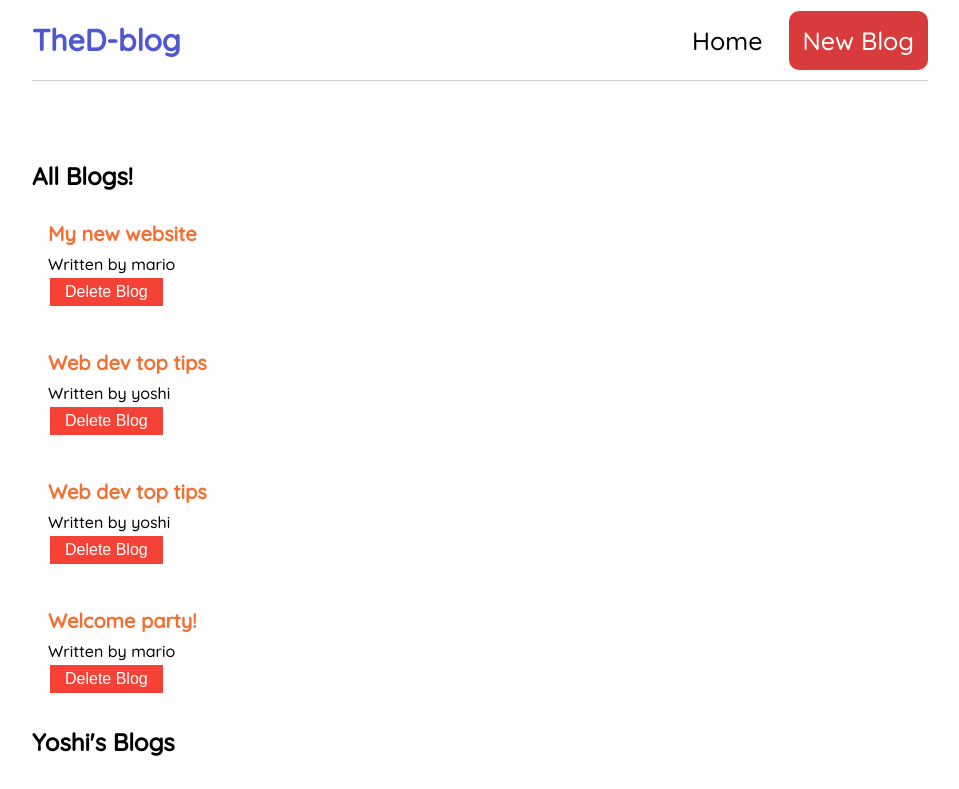
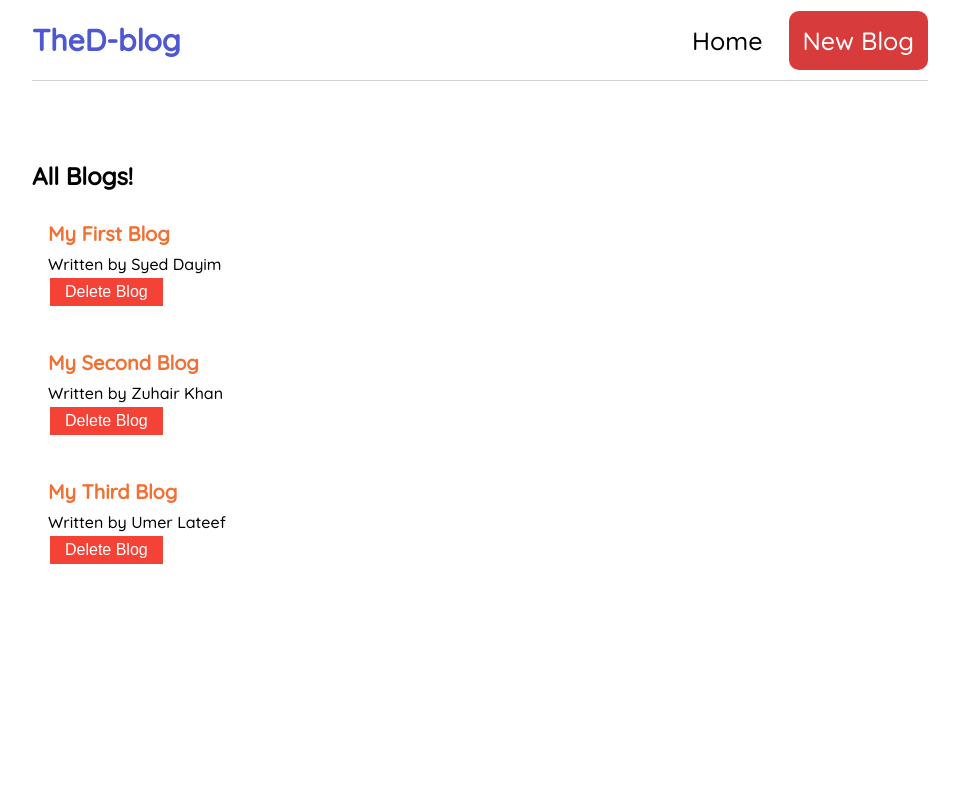
Before and after one commit to syedDayim/TheD-blog, a React (Create React App) app: page / in a window 1280 px wide. Shown: the top 789 px of the page, without its empty margins (160-1119 px from the left). Built offline with nearby package versions, Linux system fonts and the light colour scheme; data requests are answered from the project's data file.

Commit message:
Accessing Json using UseEffect

```diff
--- /dev/null
+++ b/data/db.json
@@ -0,0 +1,25 @@
+{
+    "blogs": [
+    {
+        "title": "My First Blog",
+        "body": "Contrary to popular belief, Lorem Ipsum is not simply random text. It has roots in a piece of classical Latin literature from 45 BC, making it over 2000 years old. Richard McClintock, a Latin professor at Hampden-Sydney College in Virginia, looked up one of the more obscure Latin words, consectetur, from a Lorem Ipsum passage, and going through the cites of the word in classical literature, discovered the undoubtable source. Lorem Ipsum comes from sections 1.10.32 and 1.10.33 of de Finibus Bonorum et Malorum (The Extremes of Good and Evil) by Cicero, written in 45 BC. This book is a treatise on the theory of ethics, very popular during the Renaissance. The first line of Lorem Ipsum, Lorem ipsum dolor sit amet.., comes from a line in section 1.10.32.The standard chunk of Lorem Ipsum used since the 1500s is reproduced below for those interested. Sections 1.10.32 and 1.10.33 from de Finibus Bonorum et Malorum by Cicero are also reproduced in their exact original form, accompanied by English versions from the 1914 translation by H. Rackham.",
+        "author": "Syed Dayim",
+        "id": 1
+
+    },
+    {
+        "title": "My Second Blog",
+        "body": "Contrary to popular belief, Lorem Ipsum is not simply random text. It has roots in a piece of classical Latin literature from 45 BC, making it over 2000 years old. Richard McClintock, a Latin professor at Hampden-Sydney College in Virginia, looked up one of the more obscure Latin words, consectetur, from a Lorem Ipsum passage, and going through the cites of the word in classical literature, discovered the undoubtable source. Lorem Ipsum comes from sections 1.10.32 and 1.10.33 of de Finibus Bonorum et Malorum (The Extremes of Good and Evil) by Cicero, written in 45 BC. This book is a treatise on the theory of ethics, very popular during the Renaissance. The first line of Lorem Ipsum, Lorem ipsum dolor sit amet.., comes from a line in section 1.10.32.The standard chunk of Lorem Ipsum used since the 1500s is reproduced below for those interested. Sections 1.10.32 and 1.10.33 from de Finibus Bonorum et Malorum by Cicero are also reproduced in their exact original form, accompanied by English versions from the 1914 translation by H. Rackham.",
+        "author": "Zuhair Khan",
+        "id": 2
+    },
+    {
+        "title": "My Third Blog",
+        "body": "Contrary to popular belief, Lorem Ipsum is not simply random text. It has roots in a piece of classical Latin literature from 45 BC, making it over 2000 years old. Richard McClintock, a Latin professor at Hampden-Sydney College in Virginia, looked up one of the more obscure Latin words, consectetur, from a Lorem Ipsum passage, and going through the cites of the word in classical literature, discovered the undoubtable source. Lorem Ipsum comes from sections 1.10.32 and 1.10.33 of de Finibus Bonorum et Malorum (The Extremes of Good and Evil) by Cicero, written in 45 BC. This book is a treatise on the theory of ethics, very popular during the Renaissance. The first line of Lorem Ipsum, Lorem ipsum dolor sit amet.., comes from a line in section 1.10.32.The standard chunk of Lorem Ipsum used since the 1500s is reproduced below for those interested. Sections 1.10.32 and 1.10.33 from de Finibus Bonorum et Malorum by Cicero are also reproduced in their exact original form, accompanied by English versions from the 1914 translation by H. Rackham.",
+        "author": "Umer Lateef",
+        "id": 3
+    }
+
+
+]
+}
--- a/public/index.html
+++ b/public/index.html
@@ -9,12 +9,12 @@
       name="description"
       content="Web site created using create-react-app"
     />
-    <link rel="apple-touch-icon" href="%PUBLIC_URL%/logo192.png" />
+    <!-- <link rel="apple-touch-icon" href="%PUBLIC_URL%/logo192.png" /> -->
     <!--
       manifest.json provides metadata used when your web app is installed on a
       user's mobile device or desktop. See https://developers.google.com/web/fundamentals/web-app-manifest/
     -->
-    <link rel="manifest" href="%PUBLIC_URL%/manifest.json" />
+    <!-- <link rel="manifest" href="%PUBLIC_URL%/manifest.json" /> -->
     <!--
       Notice the use of %PUBLIC_URL% in the tags above.
       It will be replaced with the URL of the `public` folder during the build.
--- a/src/BlogList.js
+++ b/src/BlogList.js
@@ -10,7 +10,6 @@
                     <h2>{blog.title}</h2>
                     <p>Written by {blog.author}</p>
                     <button onClick={() => handleDelete(blog.id)}>Delete Blog</button>
-
                 </div>
 
         ))}
--- a/src/Home.js
+++ b/src/Home.js
@@ -1,27 +1,30 @@
-import { useState } from 'react'
+import { useEffect, useState } from 'react'
 import BlogList from './BlogList';
 const Home = () => {
     let blogTitle = 'All Blogs!';
-    const [blogs, setblogs] = useState([
-        { title: 'My new website', body: 'lorem ipsum...', author: 'mario' , id: 1 },
-        { title: 'Web dev top tips', body: 'lorem ipsum...', author: 'yoshi' , id: 2 },
-        { title: 'Web dev top tips', body: 'lorem ipsum...', author: 'yoshi' , id: 3 },
-        { title: 'Welcome party!', body: 'lorem ipsum...', author: 'mario' , id: 4 }
-
-        ]);
+    const [blogs, setblogs] = useState(null);
 
         const handleDelete = (id ) => {
             let newBlogs = blogs.filter(blog => blog.id !== id)
             setblogs(newBlogs)
         }
 
+        // Fetching blogs from Json database using useEffect()
+        useEffect(() => {
+            fetch('http://localhost:8000/blogs')
+                .then(res => {
+                    return res.json();
+                })
+                .then(data => {
+                    setblogs(data);
+                })
+        }, [])
 
 
     return (
 
         <div className="home">
-            <BlogList blogs={ blogs } title={blogTitle} handleDelete={handleDelete}/>
-            <BlogList blogs={ blogs.filter((blog) => (blog.author === 'yoshi') ) } title="Yoshi's Blogs"/>
+            {blogs && <BlogList blogs={ blogs } title={blogTitle} handleDelete={handleDelete}/> }
         </div>
 
     );
```
Also changed, not shown: 1 other file (tests, documents, lock files or other folders).
